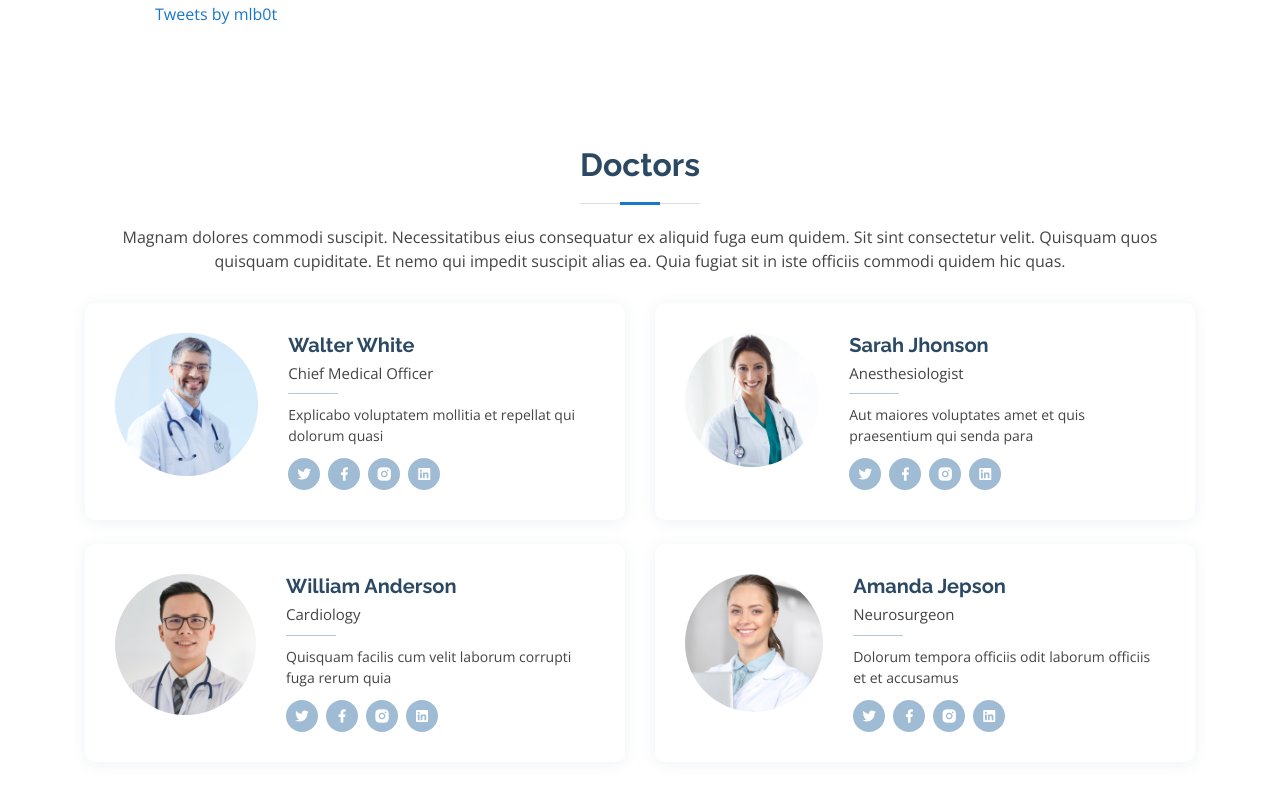
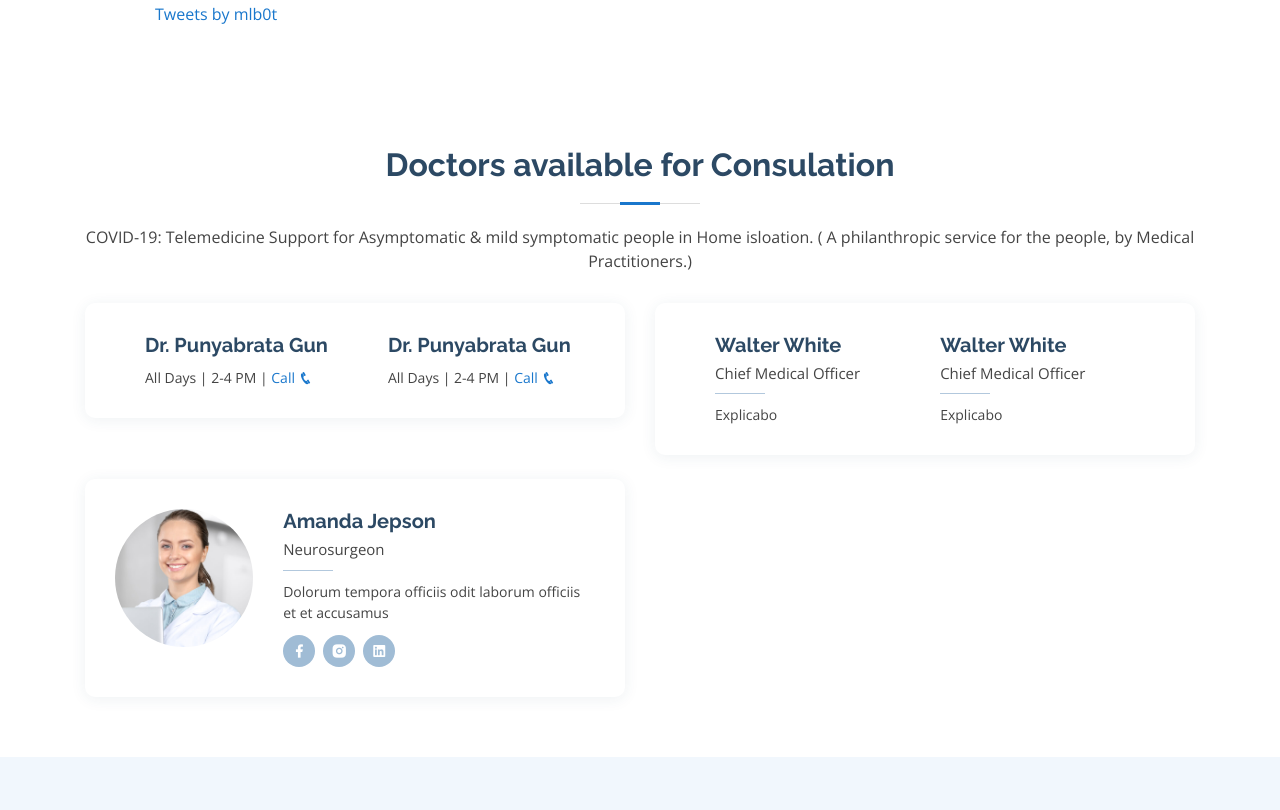
Before and after one commit to covidoff/covidoff, a plain HTML site: page index.html in a window 1280 px wide. Shown: the part 1950-2760 px from the top of the page. Drawn offline with nearby package versions, Linux system fonts and the light colour scheme.

Commit message:
from correction

```diff
--- a/assets/css/index.css
+++ b/assets/css/index.css
@@ -1367,6 +1367,41 @@ section {
 }
 
 .doctors .member .social a+a {
+    margin-left: 8px;
+}
+
+
+/* Doctors 2 */
+
+.doctors .member .social2 {
+    margin-top: 12px;
+    display: flex;
+    align-items: center;
+    justify-content: flex-start;
+}
+
+.doctors .member .social2 a {
+    transition: ease-in-out 0.3s;
+    display: flex;
+    align-items: center;
+    justify-content: center;
+    border-radius: 50px;
+    width: 23px;
+    height: 23px;
+    background: #a0bcd5;
+}
+
+.doctors .member .social2 a i {
+    color: #fff;
+    font-size: 16px;
+    margin: 0 2px;
+}
+
+.doctors .member .social2 a:hover {
+    background: #1977cc;
+}
+
+.doctors .member .social2 a+a {
     margin-left: 8px;
 }
 
--- a/index.html
+++ b/index.html
@@ -374,8 +374,8 @@
                 <div class="section-title">
                     <h2>Covidoff Twitter Bot</h2>
                     <p>
-                        Covidoff Twitter Bot is a Machine Learning Based Tweepy Automation that retweets Tweets on <b>Covid-19 Requirements</b> with verified tag every 2 minutes covering tweets all over the India.
-                        You can also post verified leads on twitter using <b>VERIFIED</b> keyword in your post with relevant hashtags.
+                        Covidoff Twitter Bot is a Machine Learning Based Tweepy Automation that retweets Tweets on
+                        <b>Covid-19 Requirements</b> with verified tag every 2 minutes covering tweets all over the India. You can also post verified leads on twitter using <b>VERIFIED</b> keyword in your post with relevant hashtags.
                     </p>
                 </div>
 
@@ -495,73 +495,55 @@
         <section id="doctors" class="doctors">
             <div class="container">
                 <div class="section-title">
-                    <h2>Doctors</h2>
+                    <h2>Doctors available for Consulation</h2>
                     <p>
-                        Magnam dolores commodi suscipit. Necessitatibus eius consequatur ex aliquid fuga eum quidem. Sit sint consectetur velit. Quisquam quos quisquam cupiditate. Et nemo qui impedit suscipit alias ea. Quia fugiat sit in iste officiis commodi quidem hic quas.
+                        COVID-19: Telemedicine Support for Asymptomatic & mild symptomatic people in Home isloation. ( A philanthropic service for the people, by Medical Practitioners.)
                     </p>
                 </div>
 
                 <div class="row">
                     <div class="col-lg-6">
                         <div class="member d-flex align-items-start">
-                            <div class="pic">
-                                <img src="assets/img/doctors/doctors-1.jpg" class="img-fluid" alt="" />
+                            <!-- <div class="pic">
+                                                                        <img src="assets/img/doctors/doctors-1.jpg" class="img-fluid" alt="" />
+                                                                    </div> -->
+                            <div class="member-info" style="margin-right: 30px;">
+                                <h4>Dr. Punyabrata Gun</h4>
+                                <p>
+                                    All Days | 2-4 PM |
+                                    <a href="tel:9830922194">Call <i class="icofont-phone"></i></a>
+                                </p>
+                            </div>
+                            <div class="member-info">
+                                <h4>Dr. Punyabrata Gun</h4>
+                                <p>
+                                    All Days | 2-4 PM |
+                                    <a href="tel:9830922194">Call <i class="icofont-phone"></i></a>
+                                </p>
+                            </div>
+
+                        </div>
+                    </div>
+                    <div class="col-lg-6">
+                        <div class="member d-flex align-items-start">
+                            <!-- <div class="pic">
+                                                    <img src="assets/img/doctors/doctors-1.jpg" class="img-fluid" alt="" />
+                                                </div> -->
+                            <div class="member-info" style="margin-right: 50px;">
+                                <h4>Walter White</h4>
+                                <span>Chief Medical Officer</span>
+                                <p>
+                                    Explicabo
+                                </p>
                             </div>
                             <div class="member-info">
                                 <h4>Walter White</h4>
                                 <span>Chief Medical Officer</span>
                                 <p>
-                                    Explicabo voluptatem mollitia et repellat qui dolorum quasi
+                                    Explicabo
                                 </p>
-                                <div class="social">
-                                    <a href=""><i class="ri-twitter-fill"></i></a>
-                                    <a href=""><i class="ri-facebook-fill"></i></a>
-                                    <a href=""><i class="ri-instagram-fill"></i></a>
-                                    <a href=""> <i class="ri-linkedin-box-fill"></i> </a>
-                                </div>
                             </div>
-                        </div>
-                    </div>
 
-                    <div class="col-lg-6 mt-4 mt-lg-0">
-                        <div class="member d-flex align-items-start">
-                            <div class="pic">
-                                <img src="assets/img/doctors/doctors-2.jpg" class="img-fluid" alt="" />
-                            </div>
-                            <div class="member-info">
-                                <h4>Sarah Jhonson</h4>
-                                <span>Anesthesiologist</span>
-                                <p>
-                                    Aut maiores voluptates amet et quis praesentium qui senda para
-                                </p>
-                                <div class="social">
-                                    <a href=""><i class="ri-twitter-fill"></i></a>
-                                    <a href=""><i class="ri-facebook-fill"></i></a>
-                                    <a href=""><i class="ri-instagram-fill"></i></a>
-                                    <a href=""> <i class="ri-linkedin-box-fill"></i> </a>
-                                </div>
-                            </div>
-                        </div>
-                    </div>
-
-                    <div class="col-lg-6 mt-4">
-                        <div class="member d-flex align-items-start">
-                            <div class="pic">
-                                <img src="assets/img/doctors/doctors-3.jpg" class="img-fluid" alt="" />
-                            </div>
-                            <div class="member-info">
-                                <h4>William Anderson</h4>
-                                <span>Cardiology</span>
-                                <p>
-                                    Quisquam facilis cum velit laborum corrupti fuga rerum quia
-                                </p>
-                                <div class="social">
-                                    <a href=""><i class="ri-twitter-fill"></i></a>
-                                    <a href=""><i class="ri-facebook-fill"></i></a>
-                                    <a href=""><i class="ri-instagram-fill"></i></a>
-                                    <a href=""> <i class="ri-linkedin-box-fill"></i> </a>
-                                </div>
-                            </div>
                         </div>
                     </div>
 
@@ -577,7 +559,7 @@
                                     Dolorum tempora officiis odit laborum officiis et et accusamus
                                 </p>
                                 <div class="social">
-                                    <a href=""><i class="ri-twitter-fill"></i></a>
+
                                     <a href=""><i class="ri-facebook-fill"></i></a>
                                     <a href=""><i class="ri-instagram-fill"></i></a>
                                     <a href=""> <i class="ri-linkedin-box-fill"></i> </a>
```
Also changed, not shown: add-plasma-details.html (+5 -3 lines), plasma.html (+1 -1 lines), require-plasma.html (+13 -11 lines).
